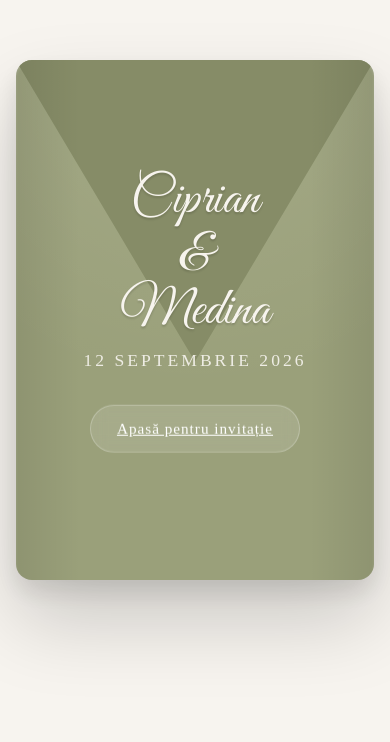
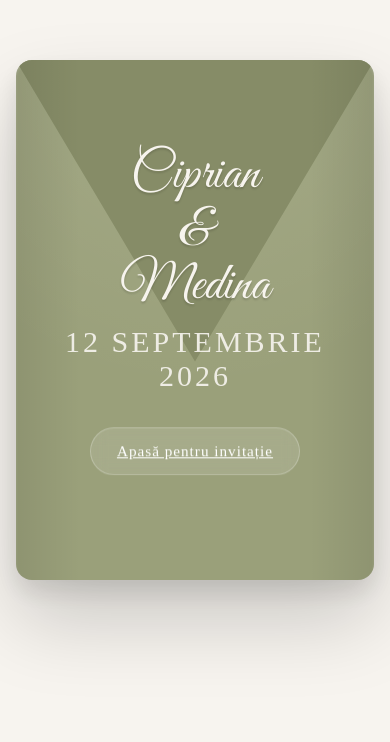
Before and after one commit to adela0507/Medina-Wedding, an Angular app: page / in a window 390 px wide. Shown: the part 102-844 px from the top of the page. Built offline with nearby package versions, Linux system fonts and the light colour scheme.

Commit message:
font mobile

```diff
--- a/src/app/components/hero/hero.css
+++ b/src/app/components/hero/hero.css
@@ -176,6 +176,7 @@ html {
 @media(max-width:900px) {
     .date {
         letter-spacing: 6px;
+        font-size: 30px !important;
     }
 }
 
```
